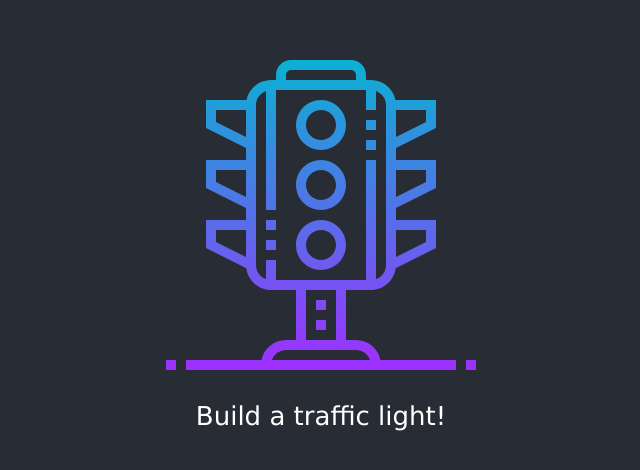
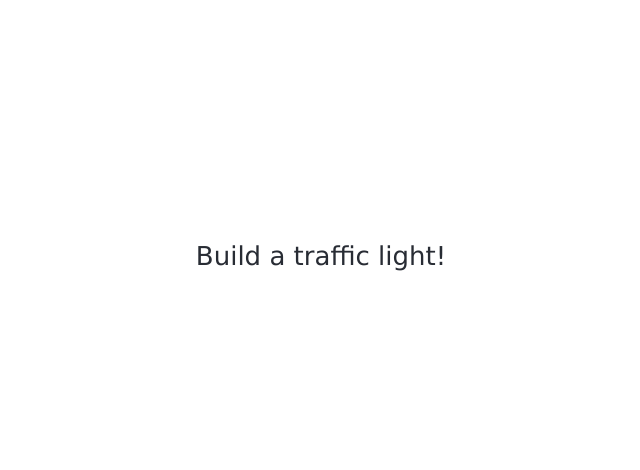
Before and after one commit to krishnaKapadia/raygun-sot-intern-test, a React (Create React App) app: page / in a window 1280 px wide. Shown: the part 144-614 px from the top of the page, without its empty margins (319-959 px from the left). Built offline with nearby package versions, Linux system fonts and the light colour scheme.

Commit message:
Template updates

```diff
--- a/src/app/app.css
+++ b/src/app/app.css
@@ -6,7 +6,7 @@ body {
 
 .app {
   text-align: center;
-  background-color: #282c34;
+  background-color: white;
 }
 
 .app-logo {
@@ -20,7 +20,7 @@ body {
   align-items: center;
   justify-content: center;
   font-size: calc(10px + 2vmin);
-  color: white;
+  color: #282c34;
 }
 
 .app-link {
--- a/src/app/app.js
+++ /dev/null
@@ -1,18 +0,0 @@
-import React from 'react';
-import logo from '../assets/traffic-light.svg';
-import './app.css';
-
-function App() {
-  return (
-    <div className="app">
-      <header className="app-header">
-        <img src={logo} className="app-logo" alt="logo" />
-        <p>
-          Build a traffic light!
-        </p>
-      </header>
-    </div>
-  );
-}
-
-export default App;
--- /dev/null
+++ b/src/app/app.jsx
@@ -0,0 +1,27 @@
+import React from 'react';
+import './app.css';
+
+class App extends React.Component {
+
+  constructor(props) {
+    super(props);
+
+    this.state = {
+    }
+  }
+
+  render() {
+    return(
+      <div className="app">
+      <header className="app-header">
+
+        <p>Build a traffic light!</p>
+
+      </header>
+    </div>
+    );
+
+  }
+}
+
+export default App;
--- a/src/index.js
+++ b/src/index.js
@@ -1,6 +1,6 @@
 import React from 'react';
 import ReactDOM from 'react-dom';
 
-import App from './app/app';
+import App from './app/app.jsx';
 
 ReactDOM.render(<App />, document.getElementById('root'));
```
